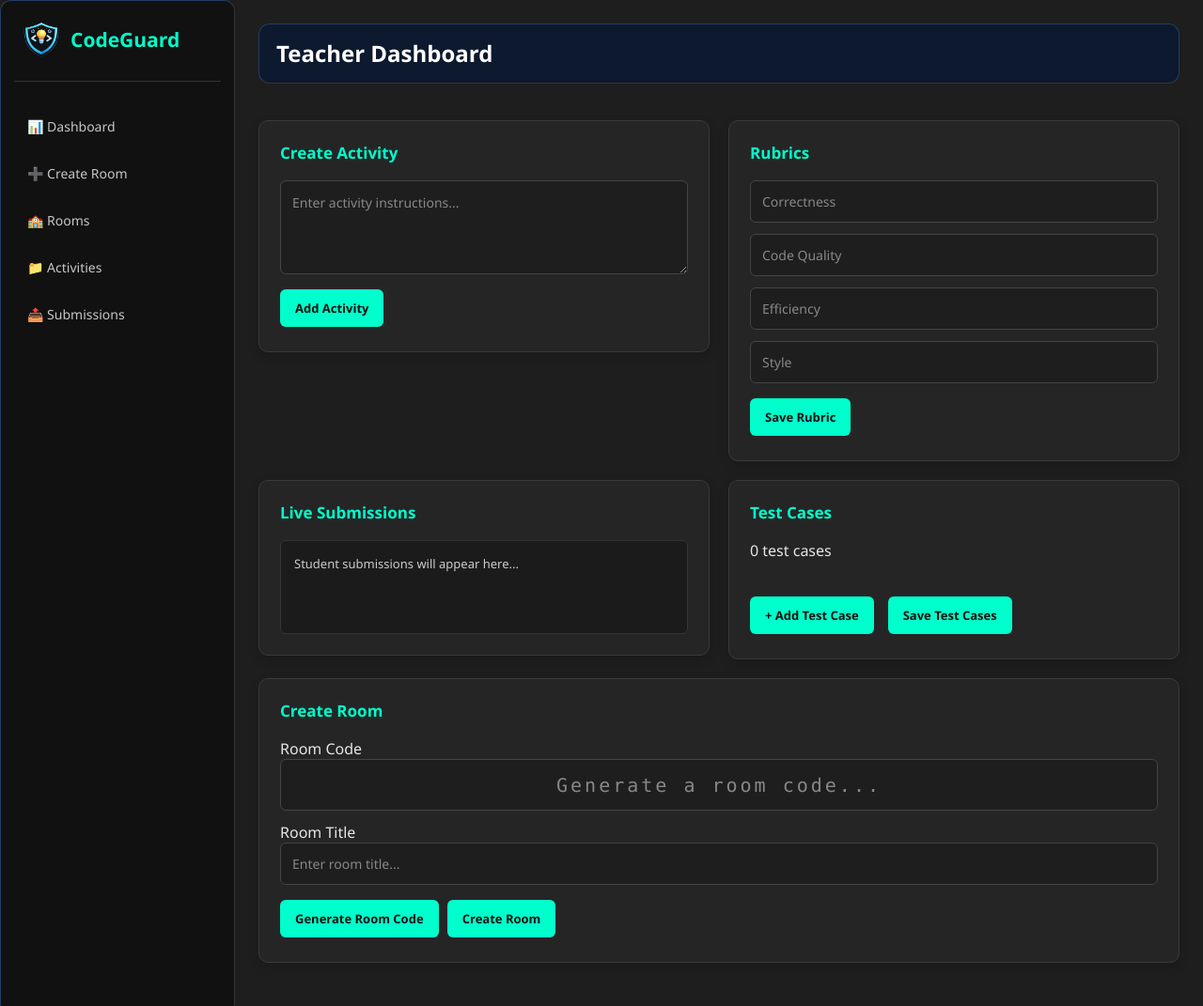
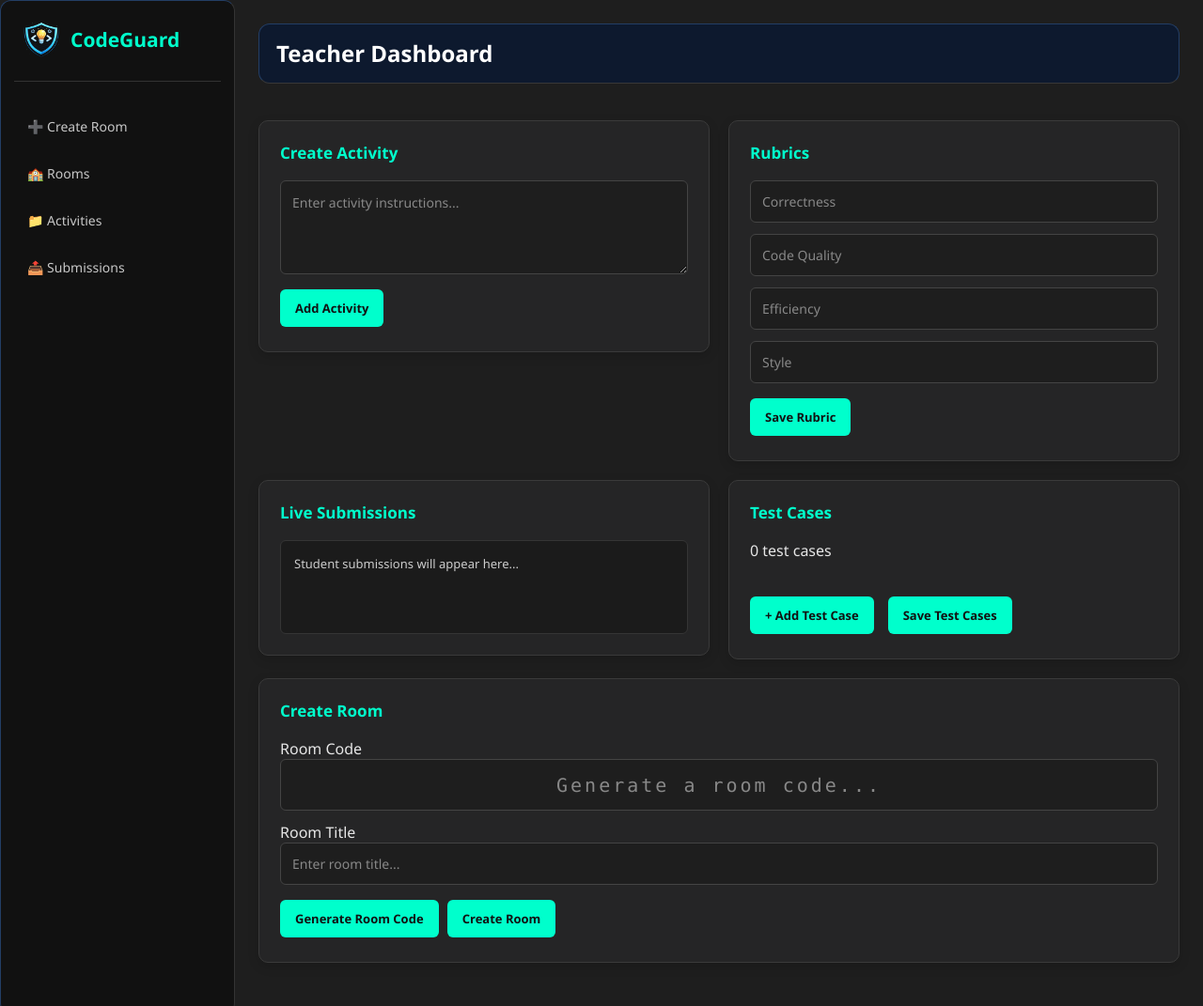
Before and after one commit to Sheanasaur4526/CodeGuard, a website with bundled scripts: page public/Teacher.html in a window 1280 px wide. Shown: the top 1071 px of the page at 94% size. Built offline with nearby package versions, Linux system fonts and the light colour scheme.

Commit message:
Merge latest CodeGuard changes

```diff
--- a/public/Teacher.html
+++ b/public/Teacher.html
@@ -21,7 +21,6 @@
         </div>
 
         <ul>
-            <li onclick="showDashboard()">📊 Dashboard</li>
             <li onclick="showCreateRoom()">➕ Create Room</li>
             <li onclick="showRooms()">🏫 Rooms</li>
             <li>📁 Activities</li>
```
